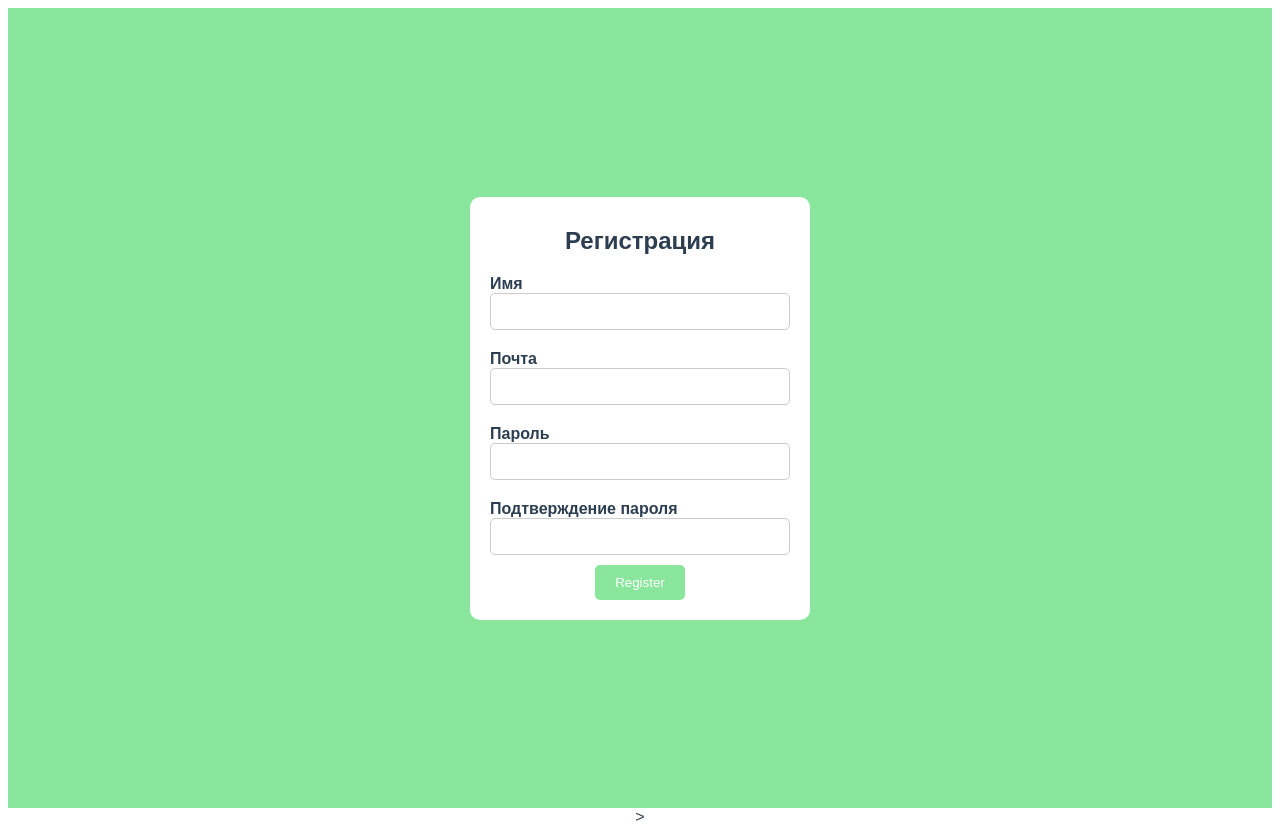
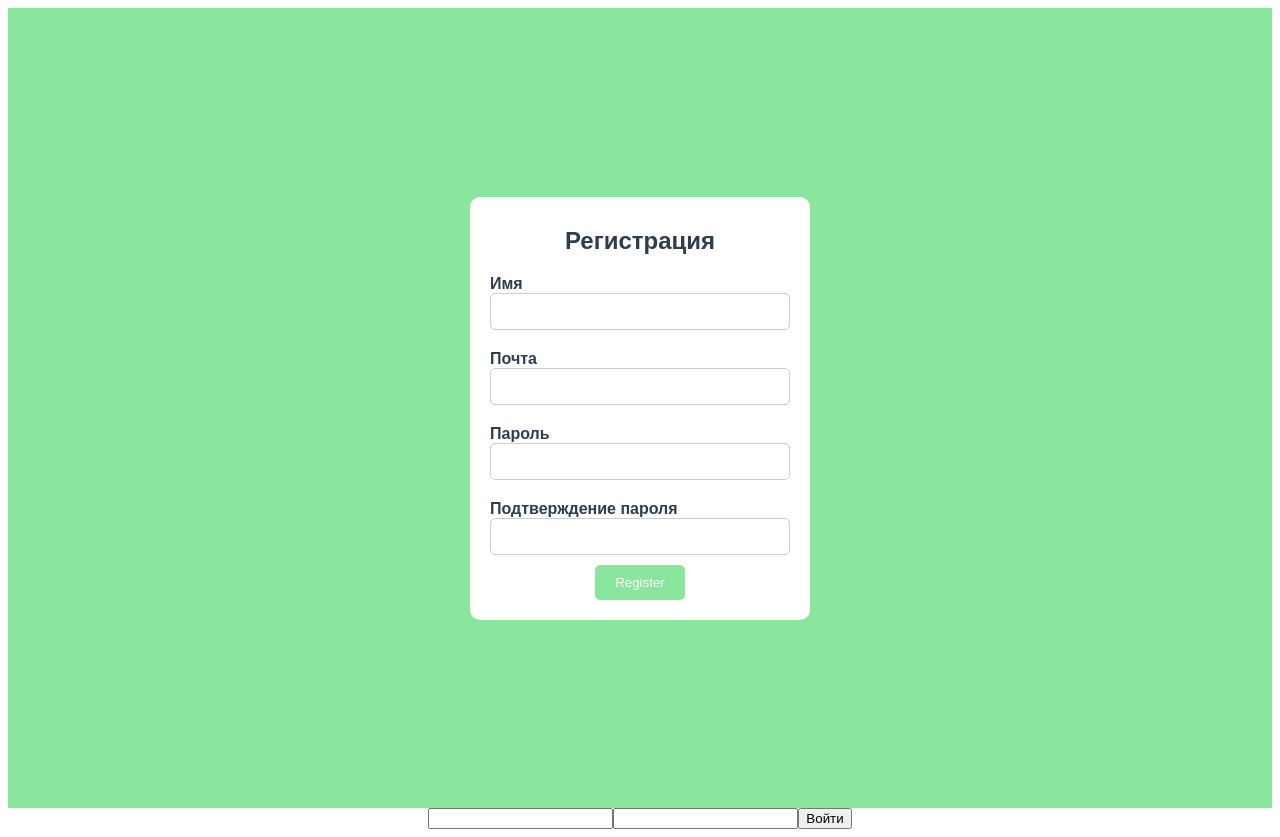
Before and after one commit to Genesis-Warehouse/lab5-6, a Vue app: page / in a window 1280 px wide. Built offline with nearby package versions, Linux system fonts and the light colour scheme.

Commit message:
added authorization page

```diff
--- a/package.json
+++ b/package.json
@@ -8,6 +8,7 @@
     "lint": "vue-cli-service lint"
   },
   "dependencies": {
+    "axios": "^1.5.1",
     "core-js": "^3.8.3",
     "vue": "^3.2.13",
     "vue-router": "^4.0.3",
--- a/src/App.vue
+++ b/src/App.vue
@@ -1,5 +1,8 @@
 <template>
-  <registration-page></registration-page>>
+  <div>
+  <registration-page></registration-page>
+  <authorization-page></authorization-page>
+  </div>
 </template>
 
 <style>
@@ -15,11 +18,13 @@
 
 <script>
 import RegistrationPage from '@/components/RegistrationPage.vue'; // Update the path if necessary
+import AuthorizationPage from '@/components/AuthorizationPage.vue'; // Update the path if necessary
 
 export default {
   name: 'App',
   components: {
-    RegistrationPage, // Register the component
-  },
+    RegistrationPage,
+    AuthorizationPage
+},
 }
 </script>
--- /dev/null
+++ b/src/components/AuthorizationPage.vue
@@ -0,0 +1,37 @@
+<template>
+  <div>
+    <form @submit.prevent="login">
+      <input type="text" v-model="formData.username" name="username" required>
+      <input type="password" v-model="formData.password" name="password" required>
+      <button type="submit">Войти</button>
+    </form>
+  </div>
+</template>
+
+<script>
+import axios from 'axios';
+
+export default {
+  data() {
+    return {
+      formData: {
+        username: '',
+        password: '',
+      },
+    };
+  },
+  methods: {
+    login() {
+      axios.post('http://localhost:8080/api/Auth/login', this.formData)
+        .then(response => {
+          // Обработка успешного ответа
+          console.log('Успешно вошли:', response.data);
+        })
+        .catch(error => {
+          // Обработка ошибки
+          console.error('Ошибка входа:', error);
+        });
+    },
+  },
+};
+</script>
```
Also changed, not shown: 1 other file (tests, documents, lock files or other folders).
